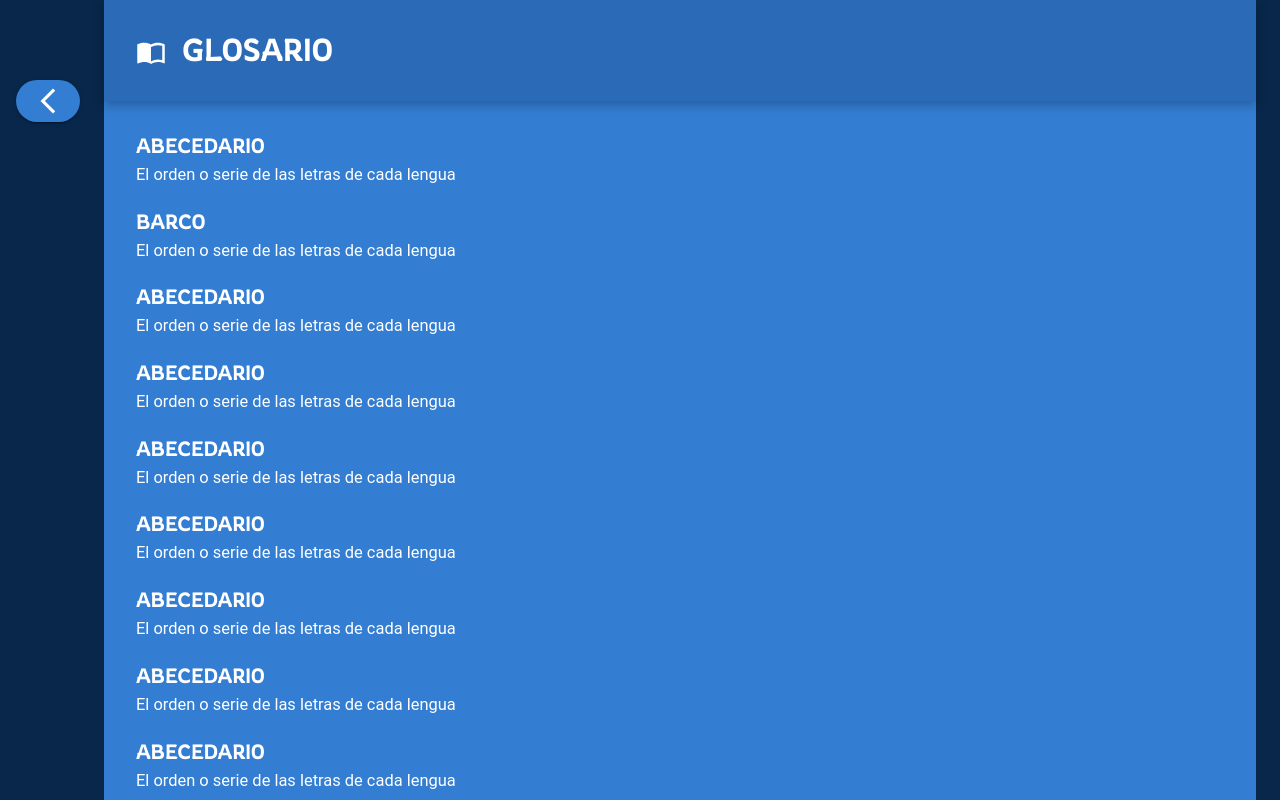
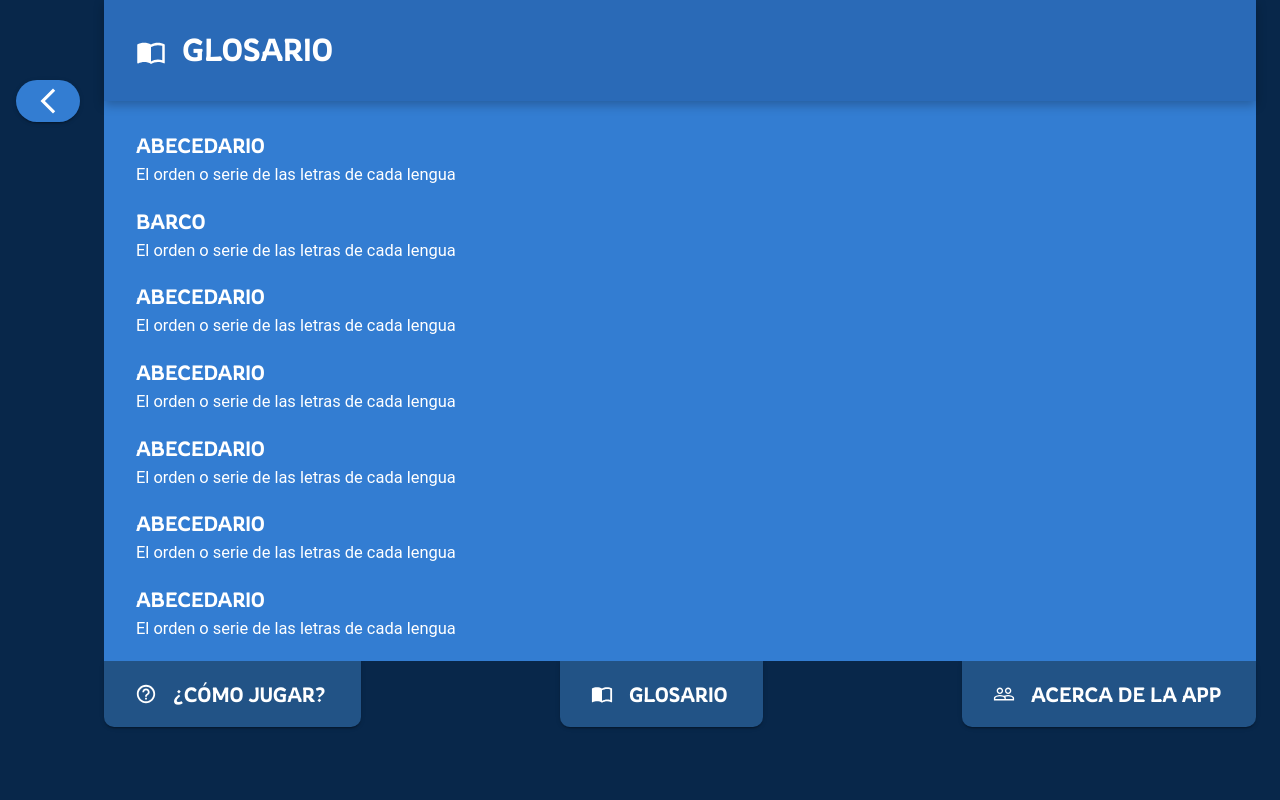
Before and after one commit to tadeovelis/Pasapalabra-ArroyoMaldonado-TPIntegradorDEU-2022, a React (Create React App) app: page /glosario in a window 1280 px wide. Shown: the top 800 px of the page. Built offline with nearby package versions, Linux system fonts and the light colour scheme; the HTML template or start-up script is replaced by a standard one.

Commit message:
Poner el header de abajo de las secciones complementarias pegado al contenido. El contenido ahora tiene una altura máxima y overflow:scroll

```diff
--- a/src/App.css
+++ b/src/App.css
@@ -34,7 +34,19 @@
   from {
     transform: rotate(0deg);
   }
+
   to {
     transform: rotate(360deg);
   }
 }
+
+.scrollbarCustom::-webkit-scrollbar {
+  width: .5em;
+  background: white
+}
+
+.scrollbarCustom::-webkit-scrollbar-thumb {
+  background-color: #626262;
+  border-radius: 10px;
+  outline: 4px solid #626262;
+}
--- a/src/components/HeaderAbajo.js
+++ b/src/components/HeaderAbajo.js
@@ -26,11 +26,10 @@ const espacioIconos = 1;
 
 export default function HeaderAbajo() {
     return (
-        <div>
         <Grid
             container
-                spacing={5}
             justifyContent="space-between"
+            spacing={6}
         >
             <Grid item>
                 <HeaderButton
@@ -38,7 +37,7 @@ export default function HeaderAbajo() {
                     variant="contained"
                     to="/como-jugar"
                     size="large"
-                        startIcon={<HelpOutlineIcon sx={{ mr: espacioIconos }}/>}
+                    startIcon={<HelpOutlineIcon sx={{ mr: espacioIconos }} />}
                 >
                     ¿Cómo jugar?
                 </HeaderButton>
@@ -49,7 +48,7 @@ export default function HeaderAbajo() {
                     size="large"
                     variant="contained"
                     to="/glosario"
-                        startIcon={<ImportContactsIcon sx={{ mr: espacioIconos }}/>}
+                    startIcon={<ImportContactsIcon sx={{ mr: espacioIconos }} />}
                 >
                     Glosario
                 </HeaderButton>
@@ -60,12 +59,11 @@ export default function HeaderAbajo() {
                     variant="contained"
                     size="large"
                     to="/acerca-de-la-app"
-                        startIcon={<PeopleOutlineIcon sx={{ mr: espacioIconos }}/>}
+                    startIcon={<PeopleOutlineIcon sx={{ mr: espacioIconos }} />}
                 >
                     Acerca de la app
                 </HeaderButton>
             </Grid>
         </Grid>
-        </div>
     )
 }
--- a/src/components/SeccionesComplementarias/BoxItemSeccionComplementaria.js
+++ b/src/components/SeccionesComplementarias/BoxItemSeccionComplementaria.js
@@ -3,7 +3,7 @@ import { Box } from "@mui/system";
 
 export default function BoxItemSeccionComplementaria(props) {
     return (
-        <Box sx={{ textAlign: 'left', mb: 3 }}>
+        <Box sx={{ textAlign: 'left', mb: 3 }} tabIndex={0}>
             <Typography
                 variant='h3'
                 sx={{
--- a/src/components/SeccionesComplementarias/SeccionComplementaria.js
+++ b/src/components/SeccionesComplementarias/SeccionComplementaria.js
@@ -4,6 +4,8 @@ import BotonesFlotantes from "../BotonesFlotantes";
 import { Link } from "react-router-dom"
 import HeaderAbajo from "../HeaderAbajo";
 import ArrowBackIosNewIcon from '@mui/icons-material/ArrowBackIosNew';
+
+import '../../App.css'
 
 
 
@@ -30,7 +32,7 @@ export default function SeccionComplementaria(props) {
             >
                 <ArrowBackIosNewIcon fontSize="large" />
             </Button>
-            <Container sx={{ marginX: 10, pb: 4 }}>
+            <Container sx={{ marginX: 10, position: 'relative' }}>
                 <Box sx={{ backgroundColor: backgroundColor, color: 'white', zIndex: 1, position: 'relative' }}>
                     <Box
                         sx={{
@@ -56,14 +58,23 @@ export default function SeccionComplementaria(props) {
                             </Grid>
                         </Grid>
                     </Box>
-                    <Box sx={{ p: 4 }}>
+                    <Box className="scrollbarCustom" tabIndex={0}
+                        sx={{
+                            px: 4,
+                            pt: 4,
+                            maxHeight: '70vh',
+                            overflowY: 'scroll',
+                        }}
+                    >
                         {props.contenido}
                     </Box>
+
                 </Box>
+                <HeaderAbajo />
 
-                <HeaderAbajo />
+
             </Container>
 
-        </div>
+        </div >
     )
 }
```
Lines whose indentation alone changed are shown as unchanged.
